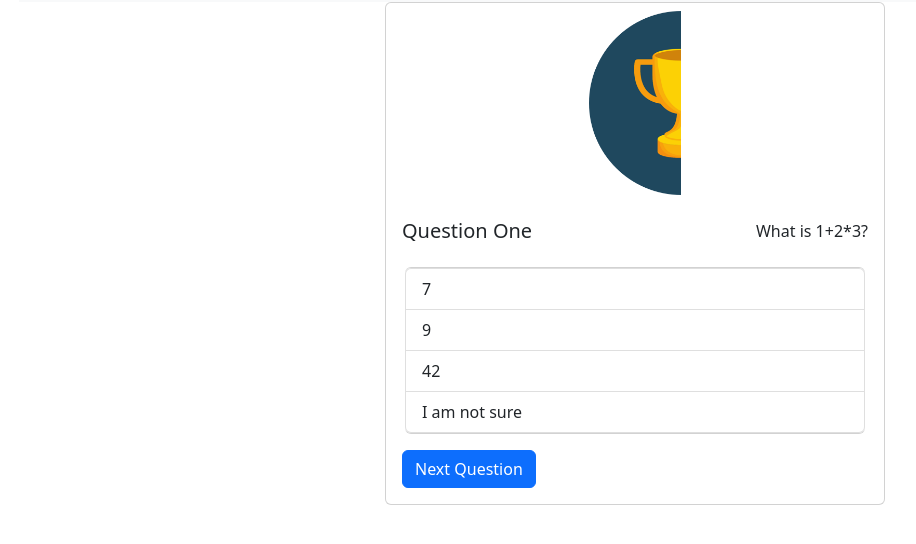
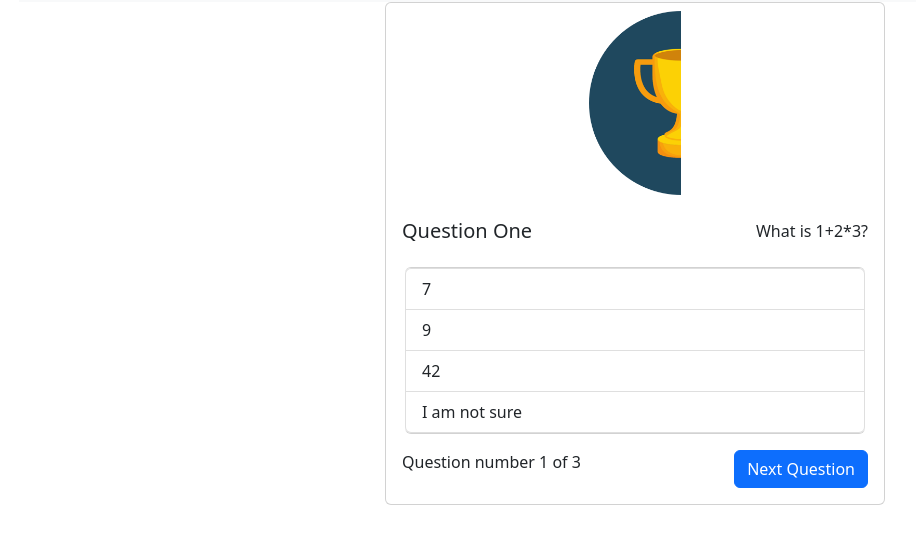
Before and after one commit to FredVomJupiter/Quizzapp, a website: page index.html in a window 1280 px wide. Shown: the part 78-622 px from the top of the page, without its empty margins (5-921 px from the left). Drawn offline with nearby package versions, Linux system fonts and the light colour scheme.

Commit message:
added question counter

```diff
--- a/index.html
+++ b/index.html
@@ -29,11 +29,16 @@
         </div>
         <div class="list-group" id="listGroup">
 
+
         </div>
         <div class="card-body">
+            <span id="questionCounter">
+              Question numer xxx
+            </span>
           <a onclick="showNextQuestion()" id="btnNext" class="btn btn-primary" href="#" role="button">Next Question</a>
           <a onclick="render(0)" id="btnRestart" class="btn btn-primary d-none" href="#" role="button">Restart</a>
         </div>
+
       </div>
     </div>
 
--- a/script.js
+++ b/script.js
@@ -50,6 +50,7 @@ function render(index) {
     clearCard();
     showButton('btnNext');
     hideButton('btnRestart');
+    drawQuestionNumber(index);
     restartCounter(index);
     showAnswers();
     if (index < database.length) {
@@ -93,10 +94,11 @@ function clearCard() {
 function showNextQuestion() {
     if (title.innerHTML == database[database.length-1].title) {
         clearCard();
-        title.innerHTML = `Your Results: ${correctAnswers}/${database.length}!`;
+        title.innerHTML = `You have ${correctAnswers} / ${database.length} correct answers!`;
         hideAnswers();
         hideButton('btnNext');
         showButton('btnRestart');
+        drawQuestionNumber(database.length);
     } else {
         for (i = 0; i < database.length; i++) {
             if (title.innerHTML == database[i].title && i < database.length - 1) {
@@ -127,6 +129,15 @@ function hideButton(id) {
 function showButton(id) {
     let btn = document.getElementById(`${id}`);
     btn.classList.remove('d-none');
+}
+
+
+function drawQuestionNumber(index) {
+    let span = document.getElementById('questionCounter');
+    span.innerHTML = '';
+    if (index < database.length) {
+        span.innerHTML = `Question number ${index+1} of ${database.length}`;
+    }
 }
 
 
```
